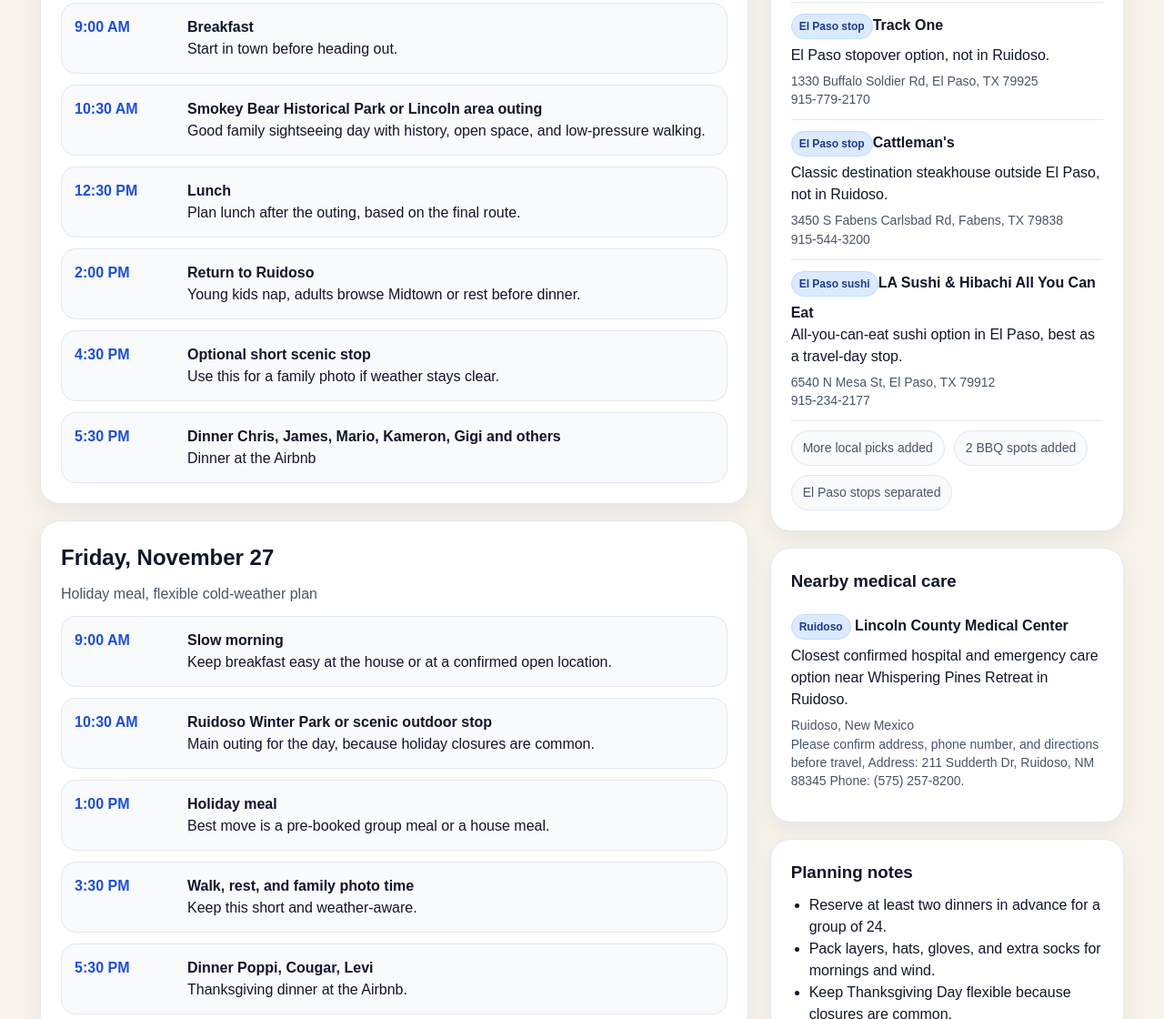
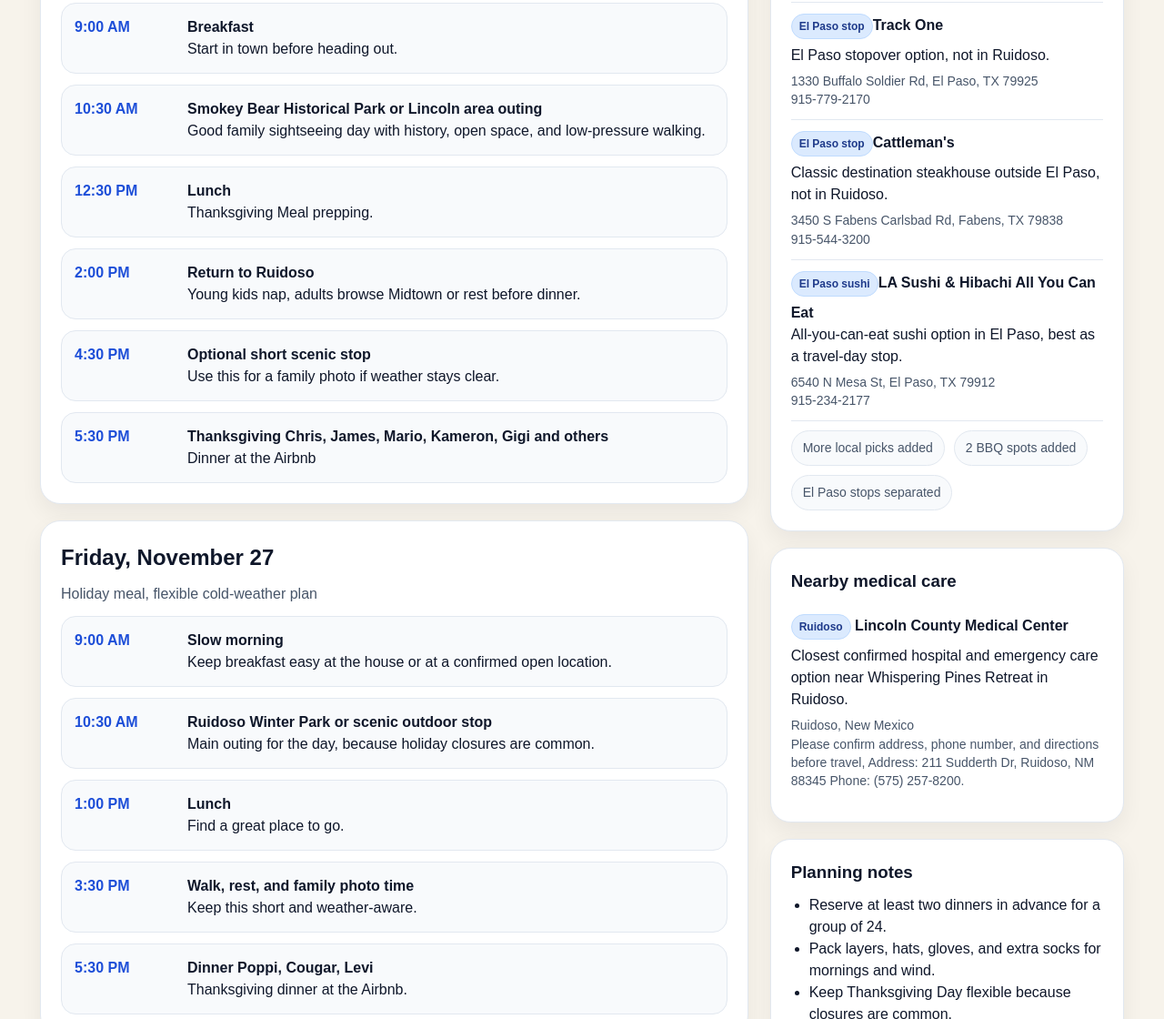
Before and after one commit to JamesJones4301/ruidoso-family-trip, a website: page index.html in a window 1280 px wide. Shown: the part 2846-3966 px from the top of the page at 91% size. Drawn offline with Linux system fonts and the light colour scheme.

```diff
--- a/index.html
+++ b/index.html
@@ -441,10 +441,10 @@
           <p class="theme">History and nature</p>
           <div class="event"><div class="time">9:00 AM</div><div><strong>Breakfast</strong><br>Start in town before heading out.</div></div>
           <div class="event"><div class="time">10:30 AM</div><div><strong>Smokey Bear Historical Park or Lincoln area outing</strong><br>Good family sightseeing day with history, open space, and low-pressure walking.</div></div>
-          <div class="event"><div class="time">12:30 PM</div><div><strong>Lunch</strong><br>Plan lunch after the outing, based on the final route.</div></div>
+          <div class="event"><div class="time">12:30 PM</div><div><strong>Lunch</strong><br>Thanksgiving Meal prepping.</div></div>
           <div class="event"><div class="time">2:00 PM</div><div><strong>Return to Ruidoso</strong><br>Young kids nap, adults browse Midtown or rest before dinner.</div></div>
           <div class="event"><div class="time">4:30 PM</div><div><strong>Optional short scenic stop</strong><br>Use this for a family photo if weather stays clear.</div></div>
-          <div class="event"><div class="time">5:30 PM</div><div><strong>Dinner Chris, James, Mario, Kameron, Gigi and others</strong><br>Dinner at the Airbnb</div></div>
+          <div class="event"><div class="time">5:30 PM</div><div><strong>Thanksgiving Chris, James, Mario, Kameron, Gigi and others</strong><br>Dinner at the Airbnb</div></div>
         </section>
 
         <section class="card day">
@@ -452,7 +452,7 @@
           <p class="theme">Holiday meal, flexible cold-weather plan</p>
           <div class="event"><div class="time">9:00 AM</div><div><strong>Slow morning</strong><br>Keep breakfast easy at the house or at a confirmed open location.</div></div>
           <div class="event"><div class="time">10:30 AM</div><div><strong>Ruidoso Winter Park or scenic outdoor stop</strong><br>Main outing for the day, because holiday closures are common.</div></div>
-          <div class="event"><div class="time">1:00 PM</div><div><strong>Holiday meal</strong><br>Best move is a pre-booked group meal or a house meal.</div></div>
+          <div class="event"><div class="time">1:00 PM</div><div><strong>Lunch</strong><br>Find a great place to go.</div></div>
           <div class="event"><div class="time">3:30 PM</div><div><strong>Walk, rest, and family photo time</strong><br>Keep this short and weather-aware.</div></div>
           <div class="event"><div class="time">5:30 PM</div><div><strong>Dinner Poppi, Cougar, Levi</strong><br>Thanksgiving dinner at the Airbnb.</div></div>
         </section>
```
